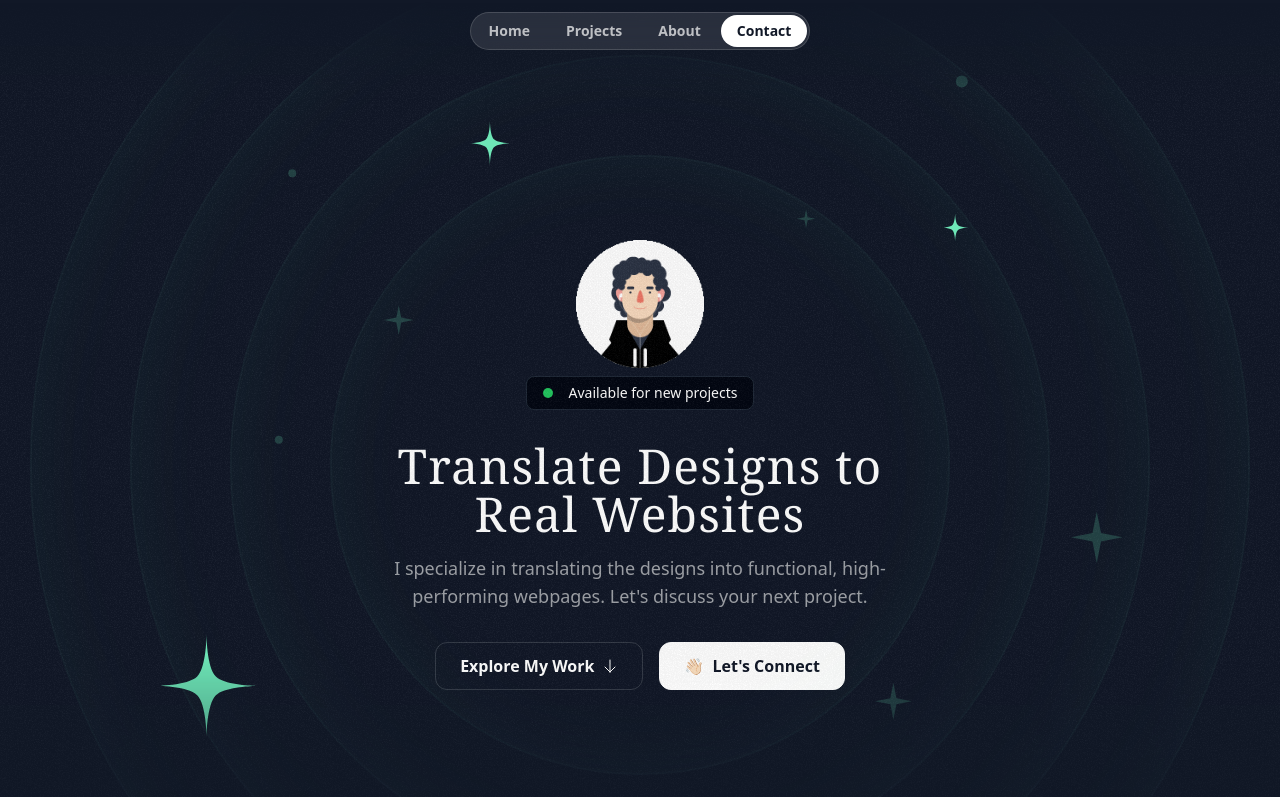
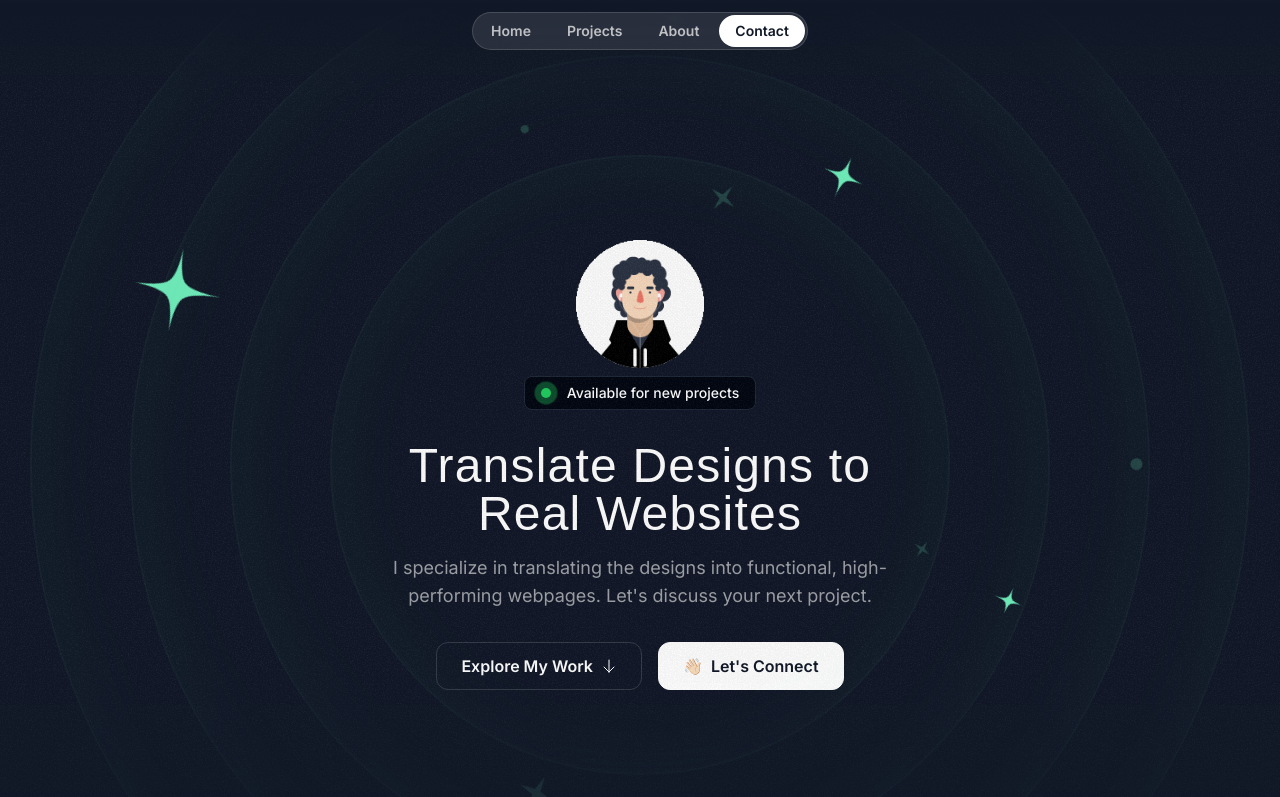
Before and after one commit to princedalsaniya/singlePagePortfolio_V1, a Next.js app: page / in a window 1280 px wide. Shown: the top 797 px of the page. Built offline with nearby package versions, Linux system fonts and the light colour scheme; a web font is replaced by a local one.

Commit message:
[ANIMATE] Hero section (#7)
* style: added new animation for ping dot in AvailableForProjects

* feat: hero section animation done

- orbiting elements
- spinning on their own too

```diff
--- a/src/app/components/HeroOrbit.tsx
+++ b/src/app/components/HeroOrbit.tsx
@@ -3,19 +3,40 @@ import { PropsWithChildren } from 'react';
 interface HeroOrbitProps {
   size: number;
   rotation: number;
+  className?: string;
+  orbitDuration?: number;
+  shouldOrbit?: boolean;
+  spinDuration?: number;
+  shouldSpin?: boolean;
 }
 
-export const HeroOrbit = ({ children, size, rotation }: PropsWithChildren<HeroOrbitProps>) => {
+export const HeroOrbit = ({
+  children,
+  size,
+  rotation,
+  className,
+  orbitDuration,
+  shouldOrbit = false,
+  spinDuration,
+  shouldSpin = false,
+}: PropsWithChildren<HeroOrbitProps>) => {
   return (
-    <div className="absolute left-1/2 top-1/2 -translate-x-1/2 -translate-y-1/2 ">
+    <div className="absolute left-1/2 top-1/2 -translate-x-1/2 -translate-y-1/2 -z-20">
+      <div className={shouldOrbit ? 'animate-spin' : ''} style={{ animationDuration: `${orbitDuration || 10}s` }}>
         <div
           className="flex items-start justify-start"
           style={{ height: `${size}px`, width: `${size}px`, transform: `rotate(${rotation}deg)` }}
+        >
+          <div
+            className={shouldSpin ? 'animate-spin' : ''}
+            style={{ animationDuration: `${spinDuration || 10}s` }}
           >
             <div className="inline-flex" style={{ transform: `rotate(${rotation * -1}deg)` }}>
               {children}
             </div>
           </div>
         </div>
+      </div>
+    </div>
   );
 };
--- a/src/app/sections/Hero.tsx
+++ b/src/app/sections/Hero.tsx
@@ -27,35 +27,35 @@ export const HeroSection = () => {
 
         {/* Decorations : Stars, Sparkles, SmallCircles */}
         <div>
-          <HeroOrbit size={800} rotation={-72}>
-            <StarIcon className="size-28 text-emerald-300" />
+          <HeroOrbit size={430} rotation={-14} shouldOrbit orbitDuration={30} shouldSpin spinDuration={10}>
+            <SparkleIcon className="size-8 text-emerald-300/20" />
           </HeroOrbit>
-          <HeroOrbit size={550} rotation={20}>
+          <HeroOrbit size={440} rotation={79} shouldOrbit orbitDuration={32} shouldSpin spinDuration={3}>
+            <SparkleIcon className="size-5 text-emerald-300/20" />
+          </HeroOrbit>
+          <HeroOrbit size={520} rotation={-41} shouldOrbit orbitDuration={34}>
+            <div className="size-2 rounded-full bg-emerald-300/20" />
+          </HeroOrbit>
+          <HeroOrbit size={530} rotation={178} shouldOrbit orbitDuration={36} shouldSpin spinDuration={3}>
+            <SparkleIcon className="size-10 text-emerald-300/20" />
+          </HeroOrbit>
+          <HeroOrbit size={550} rotation={20} shouldOrbit orbitDuration={38} shouldSpin spinDuration={10}>
             <StarIcon className="size-12 text-emerald-300" />
           </HeroOrbit>
-          <HeroOrbit size={590} rotation={98}>
+          <HeroOrbit size={590} rotation={98} shouldOrbit orbitDuration={40} shouldSpin spinDuration={10}>
             <StarIcon className="size-8 text-emerald-300" />
           </HeroOrbit>
-          <HeroOrbit size={430} rotation={-14}>
-            <SparkleIcon className="size-8 text-emerald-300/20" />
+          <HeroOrbit size={650} rotation={-5} shouldOrbit orbitDuration={42}>
+            <div className="size-2 rounded-full bg-emerald-300/20" />
           </HeroOrbit>
-          <HeroOrbit size={440} rotation={79}>
-            <SparkleIcon className="size-5 text-emerald-300/20" />
-          </HeroOrbit>
-          <HeroOrbit size={530} rotation={178}>
-            <SparkleIcon className="size-10 text-emerald-300/20" />
-          </HeroOrbit>
-          <HeroOrbit size={710} rotation={144}>
+          <HeroOrbit size={710} rotation={144} shouldOrbit orbitDuration={44} shouldSpin spinDuration={3}>
             <SparkleIcon className="size-14 text-emerald-300/20" />
           </HeroOrbit>
-          <HeroOrbit size={720} rotation={85}>
+          <HeroOrbit size={720} rotation={85} shouldOrbit orbitDuration={46}>
             <div className="size-3 rounded-full bg-emerald-300/20" />
           </HeroOrbit>
-          <HeroOrbit size={520} rotation={-41}>
-            <div className="size-2 rounded-full bg-emerald-300/20" />
-          </HeroOrbit>
-          <HeroOrbit size={650} rotation={-5}>
-            <div className="size-2 rounded-full bg-emerald-300/20" />
+          <HeroOrbit size={800} rotation={-72} shouldOrbit orbitDuration={48} shouldSpin spinDuration={10}>
+            <StarIcon className="size-24 text-emerald-300" />
           </HeroOrbit>
         </div>
       </div>
@@ -69,7 +69,9 @@ export const HeroSection = () => {
             alt="A person enjoying his music in earphones"
           />
           <div className="bg-gray-950 border border-gray-800 px-4 py-1.5 flex items-center gap-4 rounded-lg">
-            <div className="bg-green-500 size-2.5 rounded-full"></div>
+            <div className="bg-green-500 size-2.5 rounded-full relative">
+              <div className="absolute bg-green-500 inset-0 rounded-full animate-ping-large"></div>
+            </div>
             <div className="text-sm font-medium">Available for new projects</div>
           </div>
         </div>
--- a/tailwind.config.ts
+++ b/tailwind.config.ts
@@ -1,26 +1,42 @@
-import type { Config } from "tailwindcss";
+import type { Config } from 'tailwindcss';
 
 const config: Config = {
   content: [
-		"./src/pages/**/*.{js,ts,jsx,tsx,mdx}",
-		"./src/sections/**/*.{js,ts,jsx,tsx,mdx}",
-		"./src/components/**/*.{js,ts,jsx,tsx,mdx}",
-		"./src/app/**/*.{js,ts,jsx,tsx,mdx}",
+    './src/pages/**/*.{js,ts,jsx,tsx,mdx}',
+    './src/sections/**/*.{js,ts,jsx,tsx,mdx}',
+    './src/components/**/*.{js,ts,jsx,tsx,mdx}',
+    './src/app/**/*.{js,ts,jsx,tsx,mdx}',
   ],
   theme: {
     screens: {
-			sm: "375px",
-			md: "768px",
-			lg: "1200px",
+      sm: '375px',
+      md: '768px',
+      lg: '1200px',
     },
     container: {
       center: true,
       padding: {
-				DEFAULT: "1rem",
-				md: "2rem",
+        DEFAULT: '1rem',
+        md: '2rem',
       },
     },
-		extend: {},
+    extend: {
+      fontFamily: {
+        sans: 'var(--font-sans)',
+        serif: 'var(--font-serif)',
+      },
+      animation: {
+        'ping-large': 'ping-large 1s ease-in-out infinite',
+      },
+      keyframes: {
+        'ping-large': {
+          '75%, 100%': {
+            transform: 'scale(3)',
+            opacity: '0',
+          },
+        },
+      },
+    },
   },
   plugins: [],
 };
```
Lines whose indentation alone changed are shown as unchanged.
